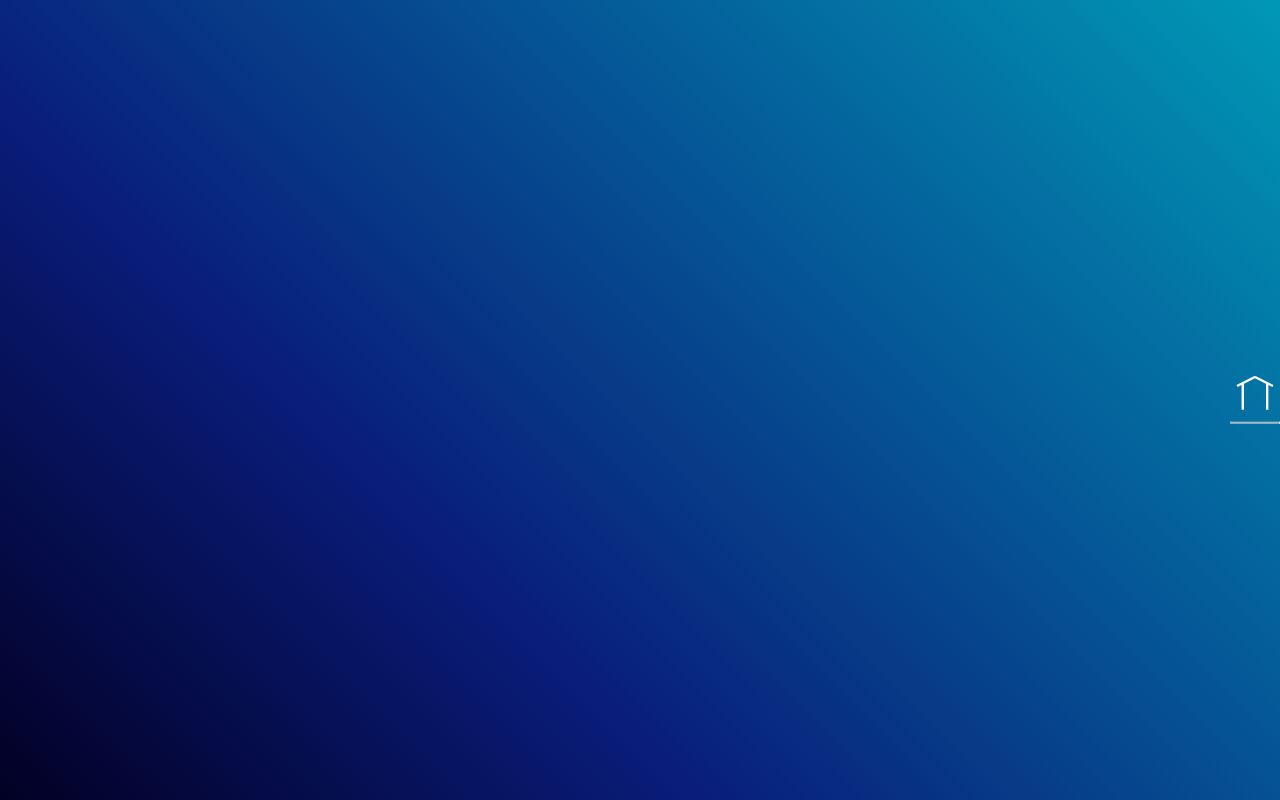
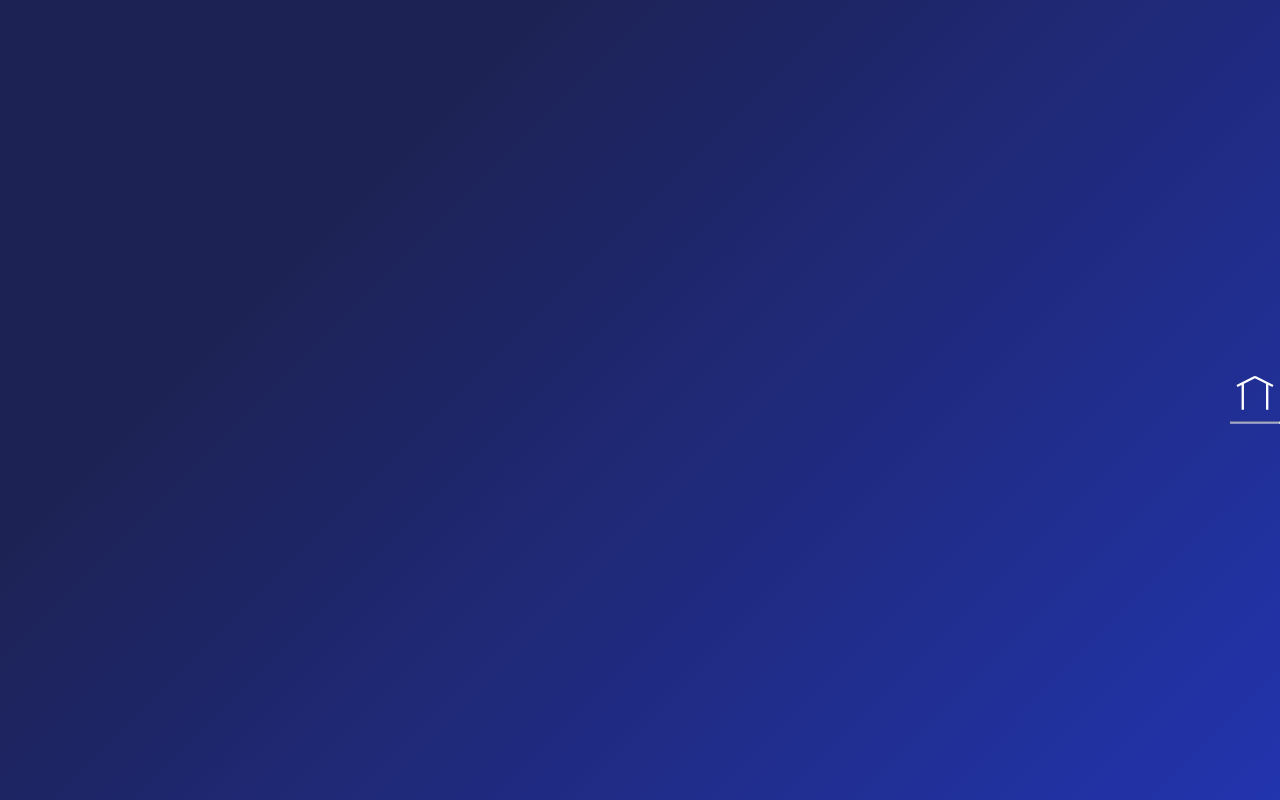
Before and after one commit to L-U-M-E-N/lumen-desktop, an Electron app: page views/skel_header.html in a window 1280 px wide. Drawn offline with Linux system fonts and the light colour scheme; files that its build step writes are made by us from their sources.

Commit message:
Updated style

```diff
--- a/css/style.css
+++ b/css/style.css
@@ -17,8 +17,9 @@ html, body {
 }
 
 body {
-	background: rgb(2,0,36);
-	background: linear-gradient(45deg, rgba(2,0,36,1) 0%, rgba(9,28,121,1) 33%, rgba(0,152,182,1) 100%);
+    background-color: #2234ae;
+    background-image: linear-gradient(315deg, #2234ae 0%, #1d2254 74%);
+
 	height: 100vh;
 
 	color: #EEEEEE;
```
